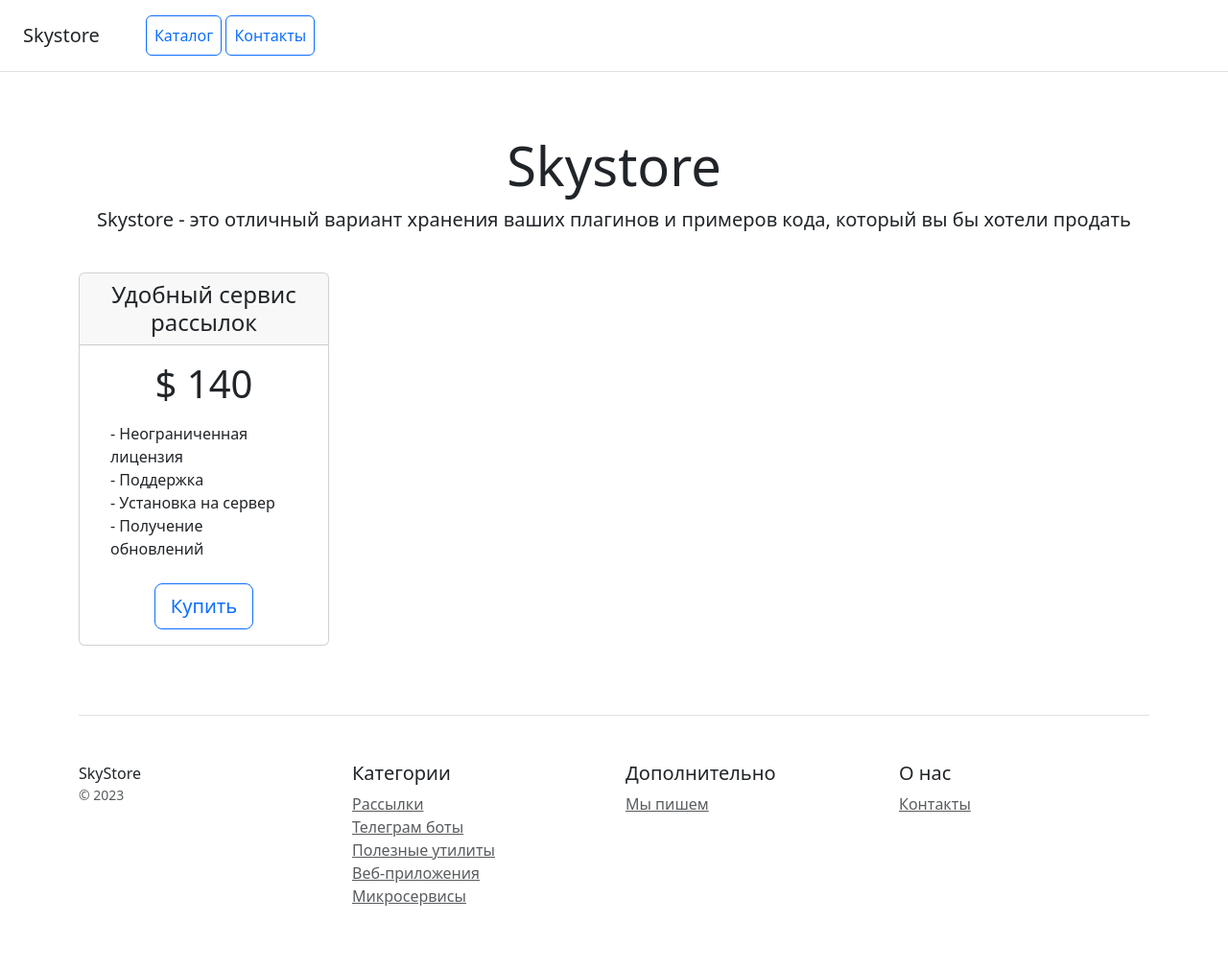
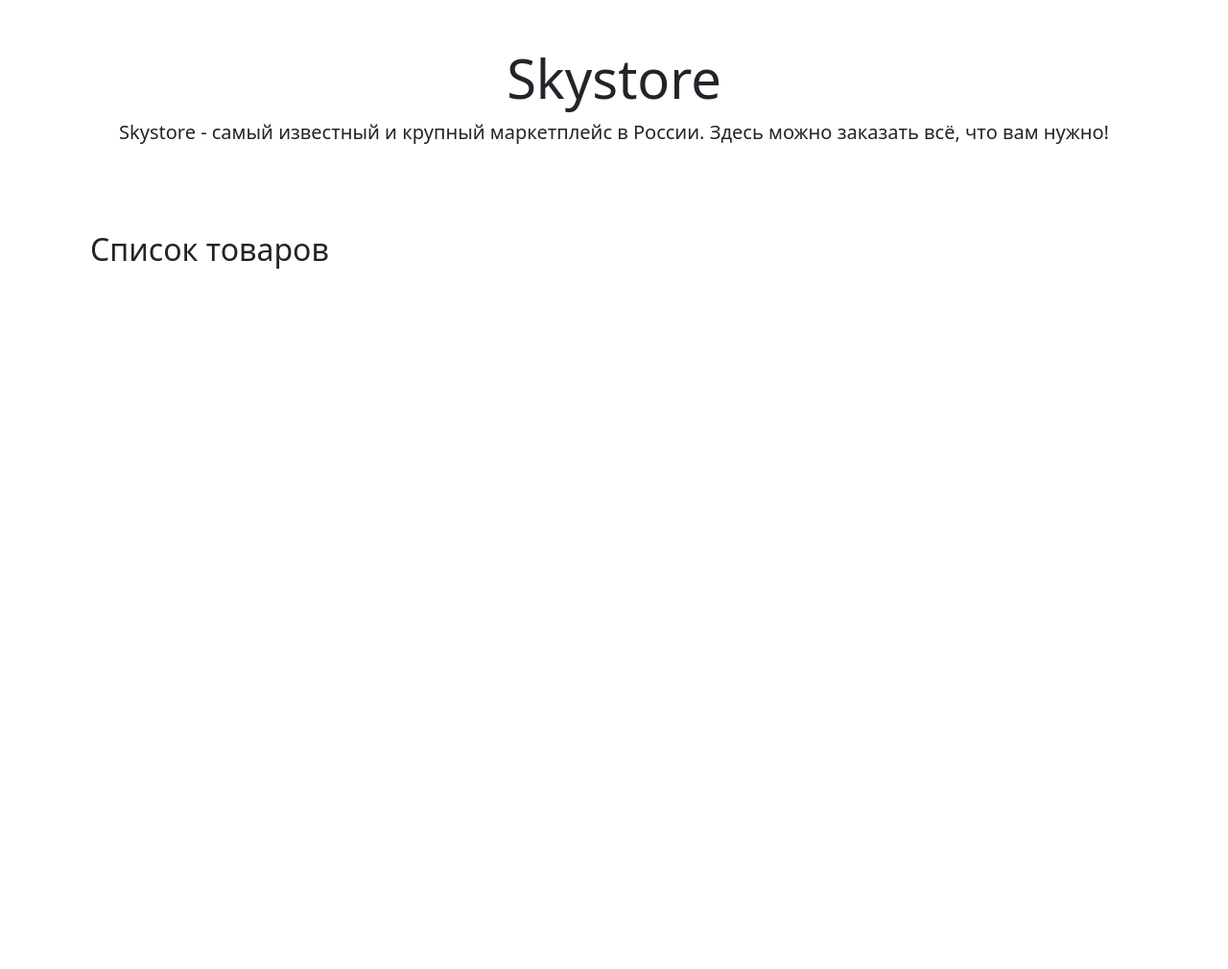
Before and after one commit to KirillKuzov/HW_19.2, a Django app: template catalog_app/templates/catalog_app/home.html in a window 1280 px wide. Shown: the whole page at 96% size. After the commit the page ends 280 px from the top, so only its background shows below. Run offline with Django 5.2, Linux system fonts and the light colour scheme; the template is opened without the code that fills it, so the values that code supplies are empty; some libraries are stand-ins or nearby versions.

Commit message:
add files

```diff
--- a/catalog_app/models.py
+++ b/catalog_app/models.py
@@ -16,7 +16,7 @@
 
 
 class Product(models.Model):
-    name = models.CharField(max_length=100, verbose_name='Наименование продукта')
+    name = models.CharField(max_length=200, verbose_name='Наименование продукта')
     description = models.TextField(verbose_name='Описание продукта', **NULLABLE)
     picture = models.ImageField(upload_to='products/', verbose_name='Превью', **NULLABLE)
     category = models.ForeignKey(Category, on_delete=models.CASCADE, verbose_name='Категория')
--- a/catalog_app/templates/catalog_app/home.html
+++ b/catalog_app/templates/catalog_app/home.html
@@ -1,79 +1,27 @@
-<!doctype html>
-<html lang="en">
-<head>
-    <meta charset="utf-8">
-    <meta name="viewport" content="width=device-width, initial-scale=1">
-    <title>Skystore</title>
-    <link href="https://cdn.jsdelivr.net/npm/bootstrap@5.3.2/dist/css/bootstrap.min.css" rel="stylesheet" integrity="sha384-T3c6CoIi6uLrA9TneNEoa7RxnatzjcDSCmG1MXxSR1GAsXEV/Dwwykc2MPK8M2HN" crossorigin="anonymous">
-</head>
-<body>
-<div class="d-flex flex-column flex-md-row align-items-center p-3 px-md-4 mb-3 bg-white border-bottom box-shadow">
-    <h5 class="my-0 mr-md-auto font-weight-normal">Skystore</h5>
-    <nav class="ms-5">
-        <a class="p-2 btn btn-outline-primary" href="/">Каталог</a>
-        <a class="p-2 btn btn-outline-primary" href="/contacts/">Контакты</a>
-    </nav>
-</div>
+{% extends 'base.html' %}
 
-<div class="pricing-header px-3 py-3 pt-md-5 pb-md-4 mx-auto text-center">
-    <h1 class="display-4">Skystore</h1>
-    <p class="lead">Skystore - это отличный вариант хранения ваших плагинов и примеров кода, который вы бы хотели
-        продать</p>
-</div>
+{% load media_url %}
 
-<div class="container">
-    <div class="row text-center">
-        <div class="col-3">
-            <div class="card mb-4 box-shadow">
-                <div class="card-header">
-                    <h4 class="my-0 font-weight-normal">Удобный сервис рассылок</h4>
+{% block title %}Домашняя страница{% endblock %}
+
+{% block content %}
+
+    <!-- Здесь выводим список товаров -->
+    <div class="container mt-5">
+        <h2>Список товаров</h2>
+        <div class="row">
+            {% for product in products %}
+                <div class="col-3">
+                    <div class="card mb-3">
+                        <img src="{{ product.image|media_url }}" class="card-img-top" alt="{{ product.name }}">
+                        <div class="card-body">
+                            <h5 class="card-title">{{ product.name }}</h5>
+                            <p class="card-text">{{ product.description|slice:":100" }}</p>
+                            <p class="card-text">Цена: {{ product.price }}</p>
+                        </div>
+                    </div>
                 </div>
-                <div class="card-body">
-                    <h1 class="card-title pricing-card-title">$ 140</h1>
-                    <ul class="list-unstyled mt-3 mb-4 text-start m-3">
-                        <li>- Неограниченная лицензия</li>
-                        <li>- Поддержка</li>
-                        <li>- Установка на сервер</li>
-                        <li>- Получение обновлений</li>
-                    </ul>
-                    <button type="button" class="btn btn-lg btn-block btn-outline-primary">Купить</button>
-                </div>
-            </div>
+            {% endfor %}
         </div>
     </div>
-
-    <footer class="pt-4 my-md-5 pt-md-5 border-top">
-        <div class="row">
-            <div class="col-12 col-md">
-                SkyStore
-                <small class="d-block mb-3 text-muted">&copy; 2023</small>
-            </div>
-            <div class="col-6 col-md">
-                <h5>Категории</h5>
-                <ul class="list-unstyled text-small">
-                    <li><a class="text-muted" href="#">Рассылки</a></li>
-                    <li><a class="text-muted" href="#">Телеграм боты</a></li>
-                    <li><a class="text-muted" href="#">Полезные утилиты</a></li>
-                    <li><a class="text-muted" href="#">Веб-приложения</a></li>
-                    <li><a class="text-muted" href="#">Микросервисы</a></li>
-                </ul>
-            </div>
-            <div class="col-6 col-md">
-                <h5>Дополнительно</h5>
-                <ul class="list-unstyled text-small">
-                    <li><a class="text-muted" href="#">Мы пишем</a></li>
-                </ul>
-            </div>
-            <div class="col-6 col-md">
-                <h5>О нас</h5>
-                <ul class="list-unstyled text-small">
-                    <li><a class="text-muted" href="/contacts/">Контакты</a></li>
-                </ul>
-            </div>
-        </div>
-    </footer>
-</div>
-
-<script src="https://cdn.jsdelivr.net/npm/bootstrap@5.3.2/dist/js/bootstrap.bundle.min.js" integrity="sha384-C6RzsynM9kWDrMNeT87bh95OGNyZPhcTNXj1NW7RuBCsyN/o0jlpcV8Qyq46cDfL" crossorigin="anonymous"></script>
-</body>
-</html>
+{% endblock %}
```
Also changed, not shown: catalog_app/templates/catalog_app/menu.html (added, +18 -0 lines), catalog_app/views.py (+11 -14 lines).
